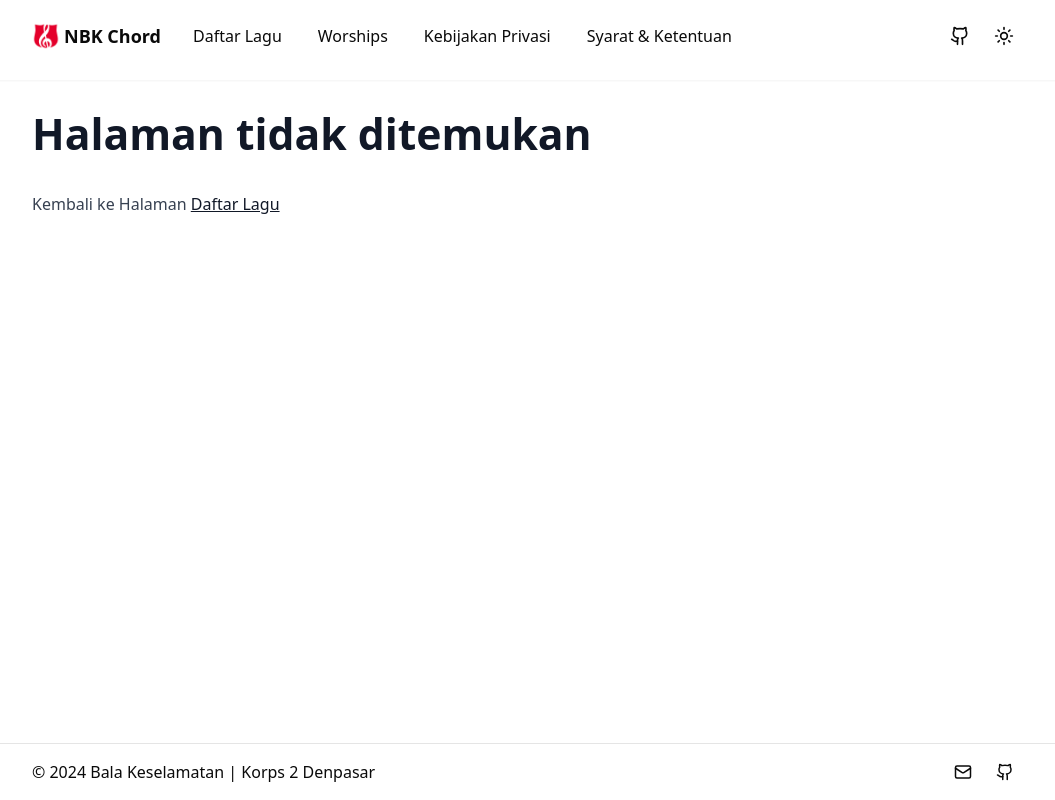
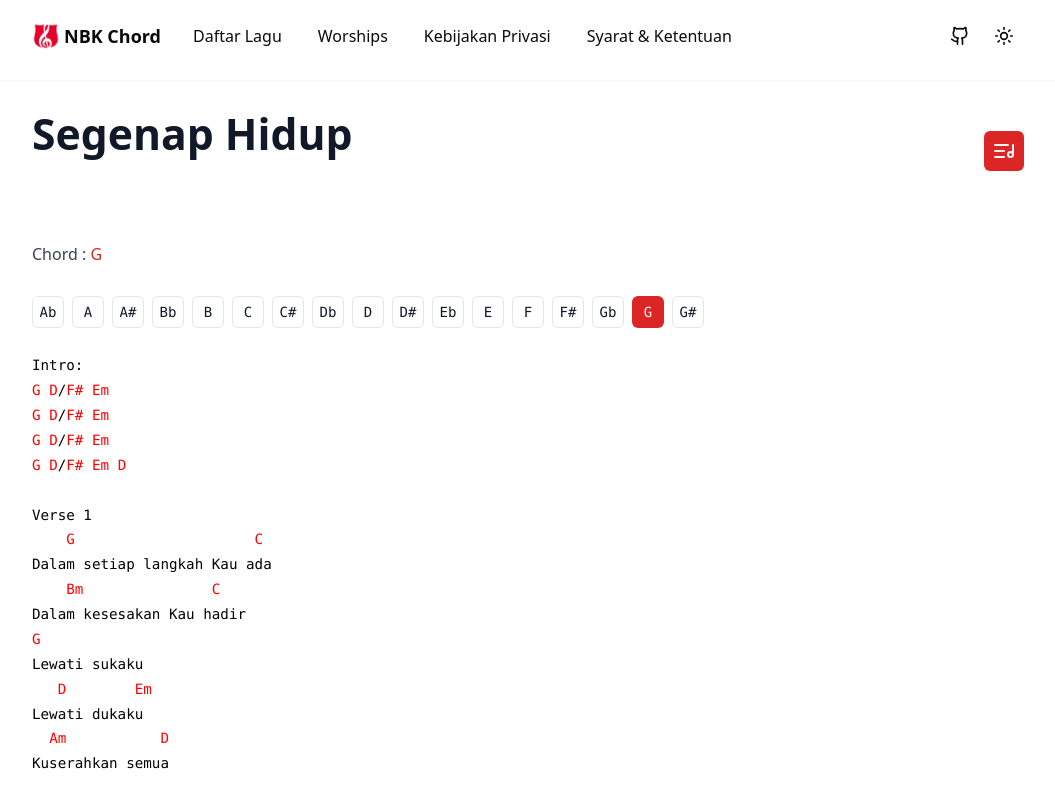
Before and after one commit to bagussuandana/nbk-chord, a Next.js app: page /worship/segenap-hidup in a window 1280 px wide. Before the commit this address had no page. Shown: the top 800 px of the page, without its empty margins (112-1167 px from the left). Built offline with nearby package versions, Linux system fonts and the light colour scheme.

Commit message:
worship segenap hidupku

```diff
--- /dev/null
+++ b/app/worship/segenap-hidup/page.tsx
@@ -0,0 +1,183 @@
+import appConfig from "@/app.config";
+import SongHeader from "@/components/song-header";
+import SongWrapper from "@/components/song-wrapper";
+import TransposerWrapper from "@/components/transposer-wrapper";
+import Transposer from "@/lib/transposer";
+import { Metadata } from "next";
+
+const worshipID = "segenap-hidup";
+export const metadata: Metadata = {
+    title: appConfig.worships.find((s: any) => s.id === worshipID).title,
+    description: appConfig.worships.find((s: any) => s.id === worshipID)
+        .description,
+};
+export default function SegenapHidup() {
+    const { worships } = appConfig;
+    const worship = worships.find((s: any) => s.id === worshipID);
+    const worshipText = `
+Intro:
+G D/F# Em
+G D/F# Em
+G D/F# Em
+G D/F# Em D
+
+Verse 1
+    G                     C
+Dalam setiap langkah Kau ada
+    Bm               C
+Dalam kesesakan Kau hadir
+G
+Lewati sukaku
+   D        Em
+Lewati dukaku
+  Am           D
+Kuserahkan semua
+
+Verse 2
+     G                    C
+Tempatku berharap hanya Kau
+     Bm                    C
+Tempatku bersandar bersamaMu
+   G
+Lewati sukaku
+   D        Em
+Lewati dukaku
+   Am          D
+Kuserahkan semua
+     Am                   D
+Biar jadi persembahan bagiMu
+
+Reﬀ:
+        G                 D/F#
+Segenap hidup Segenap nafasku
+       Em                      D Bm
+Jadi persembahan di bawah kakiMu
+          C           Bm Em
+Kebanggaanku Kejayaanku
+        F                     D
+Tak ada artinya selain untukMu
+        G                  D/F#
+Segenap hidup Segenap nafasku
+        Em                      D Bm
+Jadi persembahan di atas mezbahMu
+         C             Bm Em
+Kekuatanku Pengharapanku
+        Am            D     G
+Kuserahkan semua hanya bagiMu
+
+Interlude:
+3 5  1 2 5  7 1
+G    D/F#   Em
+3 5  1 2 5  7 1 2
+G    D/F#   Em  D
+
+Verse 2
+  G                       C
+Tempatku berharap hanya Kau
+  Bm                      C
+Tempatku bersandar bersamaMu
+   G
+Lewati sukaku
+   D        Em
+Lewati dukaku
+   Am      C    D
+Kuserahkan semua
+   Am      C    D
+Kuserahkan semua
+      Am            C       D
+Biar jadi persembahan bagiMu
+
+Reﬀ:
+        G                 D/F#
+Segenap hidup Segenap nafasku
+          Em                   D Bm
+Jadi persembahan di bawah kakiMu
+          C           Bm Em
+Kebanggaanku Kejayaanku
+        F                     D
+Tak ada artinya selain untukMu
+        G                  D/F#
+Segenap hidup Segenap nafasku
+        Em                     D Bm
+Jadi persembahan di atas mezbahMu
+         C            Bm Em
+Kekuatanku Pengharapanku
+        Am        D         G
+Kuserahkan semua hanya bagiMu
+
+Interlude:
+55  44 33
+D   G
+55  44 33
+D   G
+6 4  3 4 5 1
+C Bm  Em
+4 3 2 1 1
+Am D G
+
+Bridge: (4x)
+    D     G
+Kusembah Kau Tuhan
+    D     G
+Kusembah Kau Tuhan
+          C                     Bm  Em
+Kusembah Kau dengan segenap jiwaku
+        Am            D           G
+Kusembah Kau dengan segenap hidupku
+
+-----------------------------------
+        Am            D           G
+Kusembah Kau dengan segenap hidupku
+E
+[overtune]
+
+Reﬀ:
+         A                  E/G#
+Segenap hidup Segenap nafasku
+         F#m                  E C#m
+Jadi persembahan di bawah kakiMu
+           D         C#m F#m
+Kebanggaanku Kejayaanku
+         G                   E
+Tak ada artinya selain untukMu
+           A                E/G#
+Segenap hidup Segenap nafasku
+       F#m                    E C#m
+Jadi persembahan di atas mezbahMu
+          D          C#m F#m
+Kekuatanku Pengharapanku
+         Bm       E        A
+Kuserahkan semua hanya bagiMu
+
+          D          C#m F#m
+Kekuatanku Pengharapanku
+         Bm       E         A
+Kuserahkan semua hanya bagiMu
+
+          D          C#m F#m
+Kekuatanku Pengharapanku
+         Bm       E         A
+Kuserahkan semua hanya bagi Yesus
+
+[Ending]
+55  44 33
+E   A
+55  44 33
+E   A
+3456  665 465 11
+D C#m  F#m
+5434 4343 211
+Bm    E    A
+`;
+    return (
+        <SongWrapper isWorship>
+            <SongHeader song={worship} isWorship />
+            <TransposerWrapper>
+                <Transposer
+                    initialKey={worship.chord as string}
+                    songText={worshipText}
+                />
+            </TransposerWrapper>
+        </SongWrapper>
+    );
+}
--- a/worships/worship-1-50.ts
+++ b/worships/worship-1-50.ts
@@ -50,6 +50,13 @@ const worship_1_50: Worship[] = [
         url: "https://www.youtube.com/watch?v=0EDWKZ7ALZQ",
         chord: "C",
     },
+    {
+        id: "segenap-hidup",
+        title: "Segenap Hidup",
+        creator: "Symphony Worship Family",
+        url: "https://www.youtube.com/watch?v=gIeiXTERRxI",
+        chord: "G",
+    },
 ];
 
 export default worship_1_50;
```
